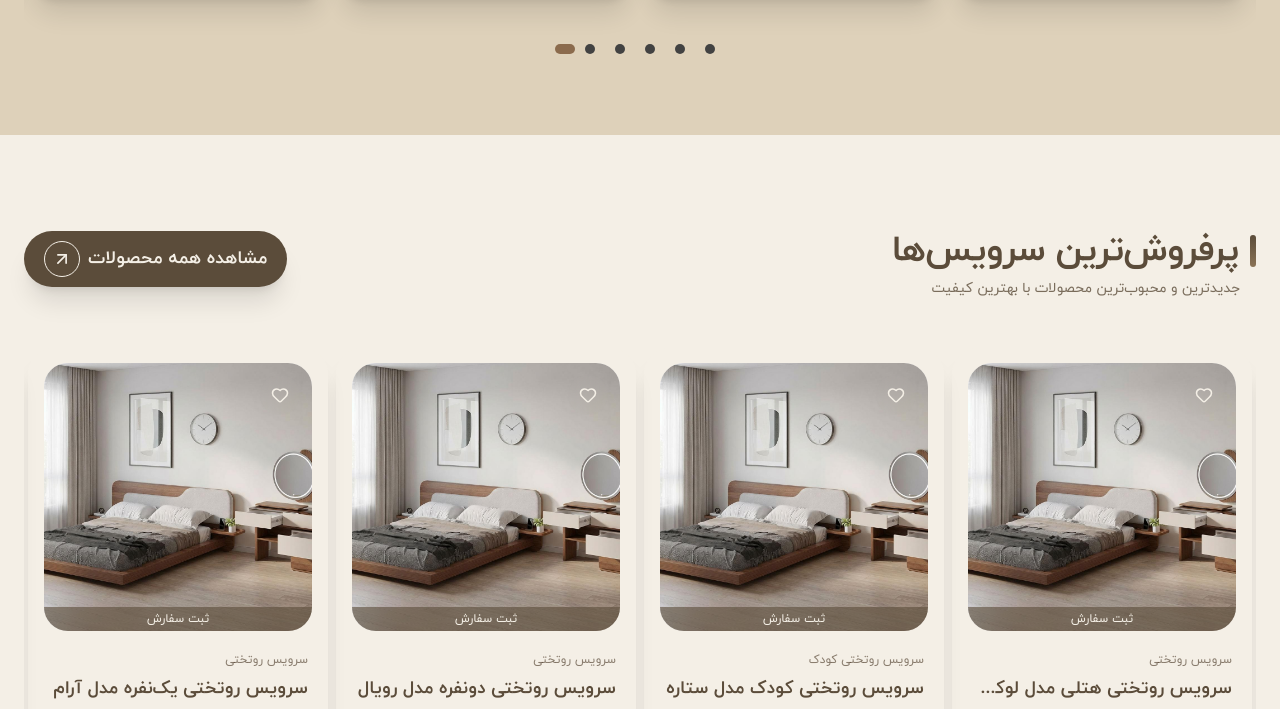
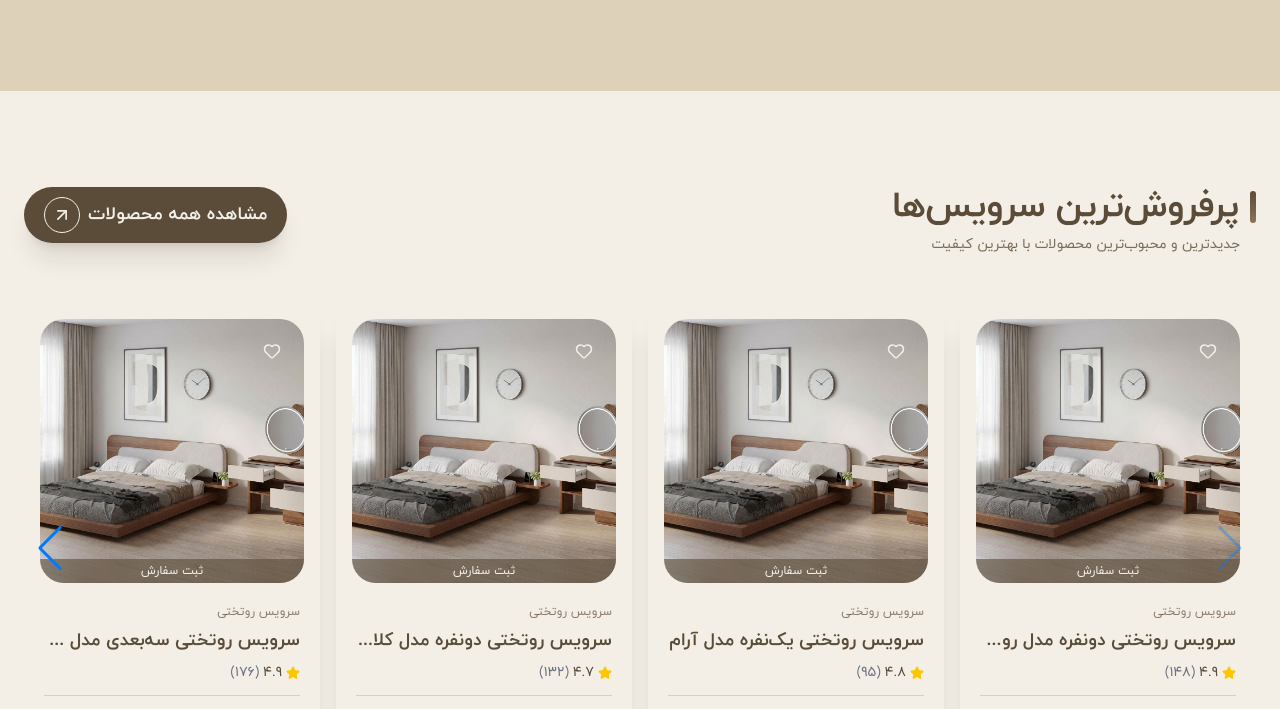
Before and after one commit to hussien-tawhidi/asouda, a Next.js app: page / in a window 1280 px wide. Shown: the part 3436-4145 px from the top of the page. Built offline with nearby package versions, Linux system fonts and the light colour scheme.

Commit message:
added swiper

```diff
--- a/components/common/ProductSlider.tsx
+++ b/components/common/ProductSlider.tsx
@@ -1,11 +1,17 @@
 "use client";
 
-import { useRef, useState } from "react";
-import Slider from "react-slick";
+import { useState } from "react";
+import { Swiper, SwiperSlide } from "swiper/react";
+import { Navigation, Pagination } from "swiper/modules";
+
+// Import Swiper styles
+import "swiper/css";
+import "swiper/css/navigation";
+import "swiper/css/pagination";
+
 import ExploreBtn from "../common/ExploreBtn";
 import Card from "../most-sells/Card";
 import { MostSellProductType } from "@/types";
-import { mostSellsSliderSetting } from "../most-sells/SliderFeatures";
 
 interface ProductSliderProps {
   title: string;
@@ -22,12 +28,10 @@ export default function ProductSlider({
   exploreTitle,
   onExplore,
 }: ProductSliderProps) {
-  const sliderRef = useRef<Slider | null>(null);
   const [likedProducts, setLikedProducts] = useState<number[]>([]);
 
   const toggleLike = (productId: number, e: React.MouseEvent) => {
     e.stopPropagation();
-
     setLikedProducts((prev) =>
       prev.includes(productId)
         ? prev.filter((id) => id !== productId)
@@ -39,7 +43,7 @@ export default function ProductSlider({
     <section className='py-6 md:py-24'>
       <div className='container mx-auto px-0 lg:px-6'>
         {/* Header */}
-        <div className='flex  justify-between md:mb-12 mb-6 gap-4'>
+        <div className='flex justify-between md:mb-12 mb-6 gap-4 px-4 lg:px-0'>
           <div className='space-y-2'>
             <div className='flex items-center gap-3'>
               <span className='md:h-8 h-5 md:w-1.5 w-0.5 rounded-full bg-linear-to-b from-espresso-clay to-earth-brown' />
@@ -47,14 +51,12 @@ export default function ProductSlider({
                 {title}
               </h2>
             </div>
-
             {description && (
               <p className='pr-4 text-base md:text-sm text-[11px] text-espresso-clay/80'>
                 {description}
               </p>
             )}
           </div>
-
           <div>
             {exploreTitle && (
               <ExploreBtn title={exploreTitle} onClick={onExplore} />
@@ -62,11 +64,30 @@ export default function ProductSlider({
           </div>
         </div>
 
-        {/* Slider */}
-        <Slider
-          ref={sliderRef}
-          {...mostSellsSliderSetting}
-          className='most-sell-slider'>
+        {/* Swiper Slider */}
+        <div className='relative'>
+          <Swiper
+            modules={[Navigation, Pagination]}
+            spaceBetween={8} // gap between slides
+            slidesPerView={2} // default for mobile
+            navigation
+            pagination={{ clickable: true }}
+            breakpoints={{
+              640: {
+                slidesPerView: 2,
+                spaceBetween: 8,
+              },
+              768: {
+                slidesPerView: 3,
+                spaceBetween: 12,
+              },
+              1024: {
+                slidesPerView: 4,
+                spaceBetween: 16,
+              },
+            }}
+            className='pb-12' // space for pagination dots
+          >
             {products.map((product) => {
               const hasDiscount = product.discount > 0;
               const discountedPrice = hasDiscount
@@ -74,7 +95,7 @@ export default function ProductSlider({
                 : product.price;
 
               return (
-              <div key={product.id} className='h-full px-1 pb-5 md:pb-10'>
+                <SwiperSlide key={product.id}>
                   <Card
                     product={product}
                     isLiked={likedProducts.includes(product.id)}
@@ -82,10 +103,11 @@ export default function ProductSlider({
                     hasDiscount={hasDiscount}
                     toggleLike={toggleLike}
                   />
-              </div>
+                </SwiperSlide>
               );
             })}
-        </Slider>
+          </Swiper>
+        </div>
       </div>
     </section>
   );
--- a/package.json
+++ b/package.json
@@ -17,7 +17,8 @@
     "react-dom": "19.2.4",
     "react-icons": "^5.7.0",
     "react-slick": "^0.31.0",
-    "slick-carousel": "^1.8.1"
+    "slick-carousel": "^1.8.1",
+    "swiper": "^14.0.6"
   },
   "devDependencies": {
     "@tailwindcss/postcss": "^4",
```
Also changed, not shown: 1 other file (tests, documents, lock files or other folders). Lines whose indentation alone changed are shown as unchanged.
